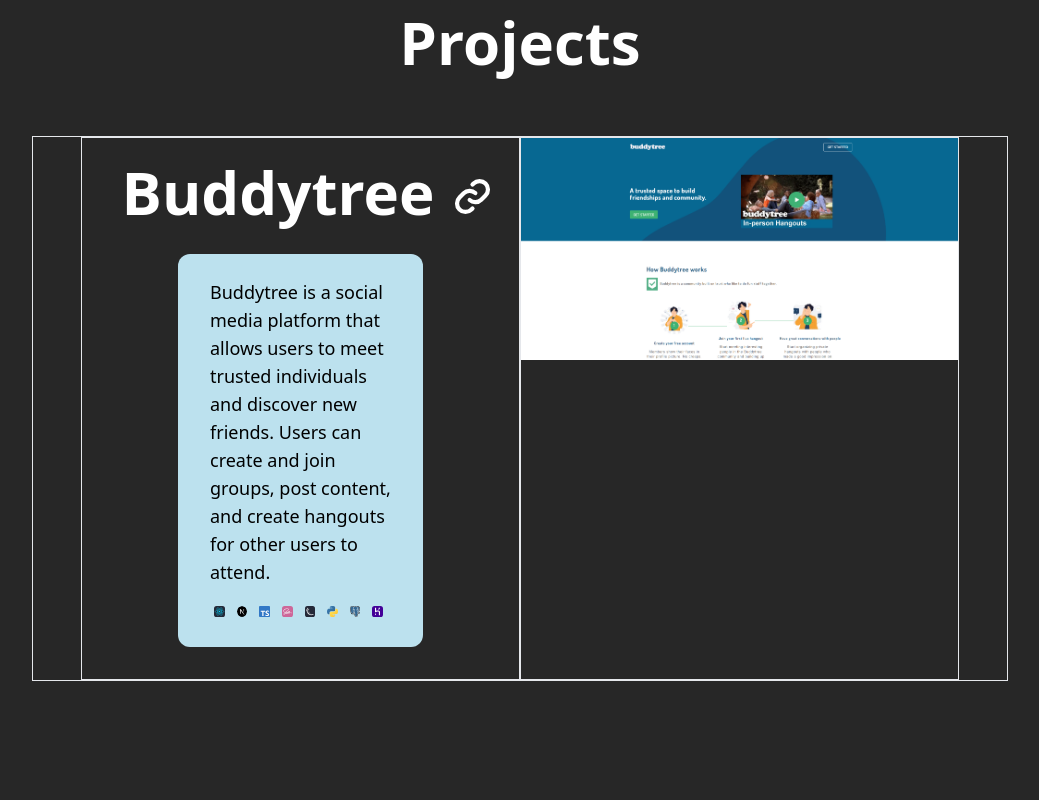
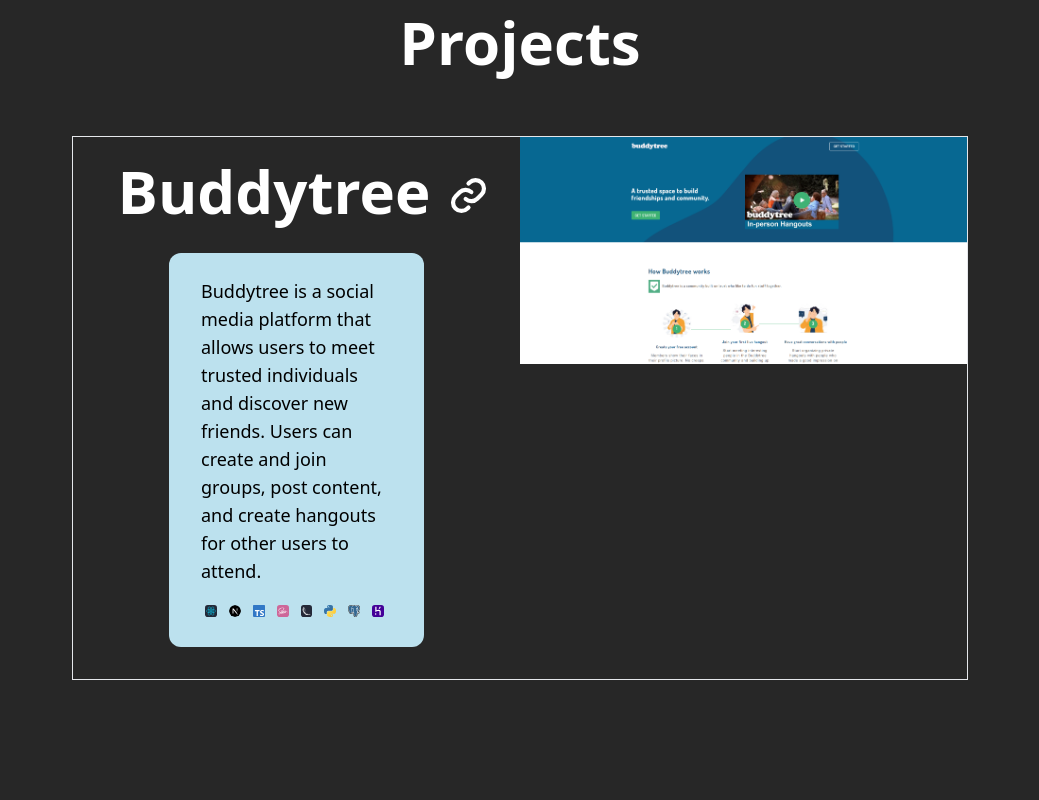
Before and after one commit to 23o4i7/portfolio-site, a Next.js app: page / in a window 1280 px wide. Shown: the part 540-1340 px from the top of the page, without its empty margins (120-1159 px from the left). Built offline with nearby package versions, Linux system fonts and the light colour scheme.

Commit message:
Fix SVG colouring and remove borders

```diff
--- a/src/components/organisms/Artifact.tsx
+++ b/src/components/organisms/Artifact.tsx
@@ -21,8 +21,8 @@
   return (
     <>
       <div className="flex flex-col px-32 py-16">
-        <div className="grid grid-cols-2 mx-6 md:px-12 text-left border">
-          <div className="border px-4 pt-6">
+        <div className="grid grid-cols-2 mx-6 md:mx-16 text-left border">
+          <div className="px-4 pt-6">
             <div className="flex flex-row justify-center">
               <TitleText text={artifactName} decoration={"px-4"} />
               <SVGBox links={links}/>
@@ -31,7 +31,7 @@
               <DescriptionBox description={description} tags={tags} />
             </div>
           </div>
-          <div className="border">
+          <div className="">
             <div className="relative">
               <Image src={`/images/${artifactName.toLowerCase()}.png`} alt={`${artifactName} Homepage`} width={1000} height={1000} className={"object-scale-down"} />
             </div>
--- a/src/components/organisms/ContactBox.tsx
+++ b/src/components/organisms/ContactBox.tsx
@@ -13,14 +13,14 @@
     <>
       <div className='py-16'>
         <HomepageText text={"Get in touch"} />
-        <div className='flex flex-row justify-center py-2'>
-          <a href="mailto: sean.ng.cip@gmail.com" rel="noopener noreferrer" target="_blank">
+        <div className='flex flex-row justify-center py-4'>
+          <a className="px-2" href="mailto: sean.ng.cip@gmail.com" rel="noopener noreferrer" target="_blank">
             <Image src="/images/email.svg" alt="Email" width={45} height={45} />
           </a>
-          <a href="https://www.linkedin.com/in/sean-ng-23o4i7/" rel="noopener noreferrer" target="_blank">
+          <a className="px-2" href="https://www.linkedin.com/in/sean-ng-23o4i7/" rel="noopener noreferrer" target="_blank">
             <Image src="/images/linkedin.svg" alt="LinkedIn" width={45} height={45} />
           </a>
-          <a href="https://github.com/23o4i7" rel="noopener noreferrer" target="_blank">
+          <a className="px-2" href="https://github.com/23o4i7" rel="noopener noreferrer" target="_blank">
             <Image src="/images/altgithub.svg" alt="Github" width={45} height={45} />
           </a>
         </div>
```
Also changed, not shown: public/images/altgithub.svg, public/images/email.svg.
